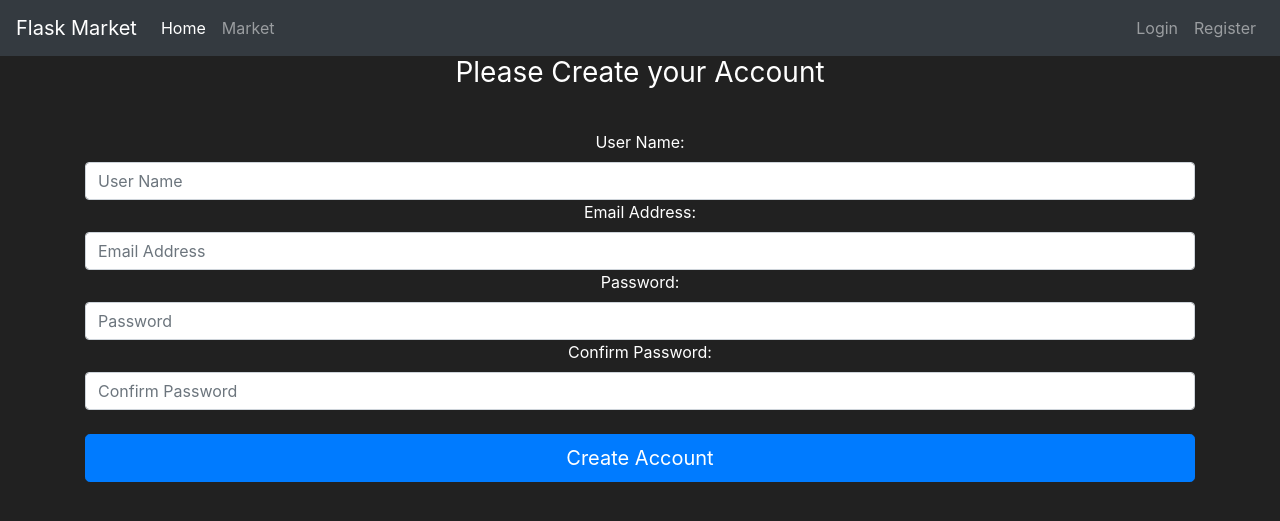
After one commit to Rafytafy/Flask-Market, a Flask app: page /register in a window 1280 px wide. The commit adds this page. Shown: the top 521 px of the page. Run offline with Flask 2, Linux system fonts and the light colour scheme; some libraries are stand-ins or nearby versions.

Commit message:
Add Register functionality

```diff
--- a/market/__init__.py
+++ b/market/__init__.py
@@ -2,6 +2,7 @@ from flask import Flask, render_template
 from flask_sqlalchemy import SQLAlchemy
 app = Flask(__name__)
 app.config['SQLALCHEMY_DATABASE_URI'] = 'sqlite:///market.db'
+app.config['SECRET_KEY'] = '3696f3fc9a45dbd2cfaf77be'
 db = SQLAlchemy(app)
 
 from market import routes
--- /dev/null
+++ b/market/forms.py
@@ -0,0 +1,22 @@
+from flask_wtf import FlaskForm
+from wtforms import StringField, PasswordField, SubmitField
+from wtforms.validators import Length, EqualTo, Email, DataRequired, ValidationError
+from market.models import User
+
+class RegisterForm(FlaskForm):
+    def validate_username(self, username_to_check):
+        user = User.query.filter_by(username=username_to_check.data).first()
+        if user:
+            raise ValidationError('Username already exits! Please try a different username')
+
+    def validate_email_address(self, email_address_to_check):
+        email_address = User.query.filter_by(email_address=email_address_to_check.data).first()
+        if email_address:
+            raise ValidationError('Email Address already exists! Please try a different email address')
+
+
+    username = StringField(label='User Name:', validators=[Length(min=2, max=30), DataRequired()])
+    email_address = StringField(label='Email Address:', validators=[Email(), DataRequired()])
+    password1 = PasswordField(label='Password:', validators=[Length(min=6)])
+    password2 = PasswordField(label='Confirm Password:', validators=[EqualTo('password1'), DataRequired()])
+    submit = SubmitField(label='Create Account')
--- a/market/routes.py
+++ b/market/routes.py
@@ -1,7 +1,9 @@
-from pathlib import Path
 from market import app
-from flask import render_template
-from market.models import Item
+from flask import render_template, redirect, url_for, flash
+from market.models import Item, User
+from market.forms import RegisterForm
+from market import db
+
 @app.route("/")
 @app.route('/home')
 def home_page():
@@ -11,3 +13,18 @@ def home_page():
 def market_page():
     items = Item.query.all()
     return render_template('market.html', items=items)
+
+@app.route('/register', methods=['GET', 'POST'])
+def register_page():
+    form = RegisterForm()
+    if form.validate_on_submit():
+        user_to_create = User(username=form.username.data,
+                              email_address=form.email_address.data,
+                              password_hash=form.password1.data)
+        db.session.add(user_to_create)
+        db.session.commit()
+        return redirect(url_for('market_page'))
+    if form.errors != {}: #If there are no errors from the validations
+        for err_msg in form.errors.values():
+            flash(f'There was an error with creating a user: {err_msg}', category='danger')
+    return render_template('register.html', form=form)
--- a/market/templates/base.html
+++ b/market/templates/base.html
@@ -33,12 +33,24 @@
                     <a class="nav-link" href="#">Login</a>
                 </li>
                 <li class="nav-item">
-                    <a class="nav-link" href="#">Register</a>
+                    <a class="nav-link" href="{{url_for('register_page')}}">Register</a>
                 </li>
             </ul>
         </div>
     </nav>
       <!-- Future Content here -->
+    {% with messages = get_flashed_messages(with_categories=true) %}
+        {% if messages%}
+            {% for category, message in messages %}
+                <div class="alert alert-{{ category }}">
+                    <button type="button" class="m1-2 mb-1 close" data-dismiss="alert" aria-label="Close">
+                        <span aria-hidden="true">&times;</span>
+                    </button>
+                    {{message}}
+                </div>
+            {% endfor %}
+        {% endif%}
+    {% endwith %}
     {% block content %}
     {% endblock %}
 
--- /dev/null
+++ b/market/templates/register.html
@@ -0,0 +1,31 @@
+{% extends 'base.html'%}
+{% block title %}
+    Register Page
+{% endblock %}
+
+{% block content %}
+    <body class="text-center">
+        <div class="container">
+            <form method="POST" class="form-register" style="color:white">
+                {{ form.hidden_tag() }}
+                <h1 class="h3 mb-3 font-weight-normal">Please Create your Account</h1>
+                <br />
+                {{ form.username.label() }}
+                {{ form.username(class="form-control", placeholder="User Name") }}
+
+                {{ form.email_address.label() }}
+                {{ form.email_address(class="form-control", placeholder="Email Address") }}
+
+                {{ form.password1.label() }}
+                {{ form.password1(class="form-control", placeholder="Password") }}
+
+                {{ form.password2.label() }}
+                {{ form.password2(class="form-control", placeholder="Confirm Password") }}
+
+                <br />
+
+                {{ form.submit(class="btn btn-lg btn-block btn-primary") }}
+            </form>
+        </div>
+    </body>
+{% endblock %}
```
